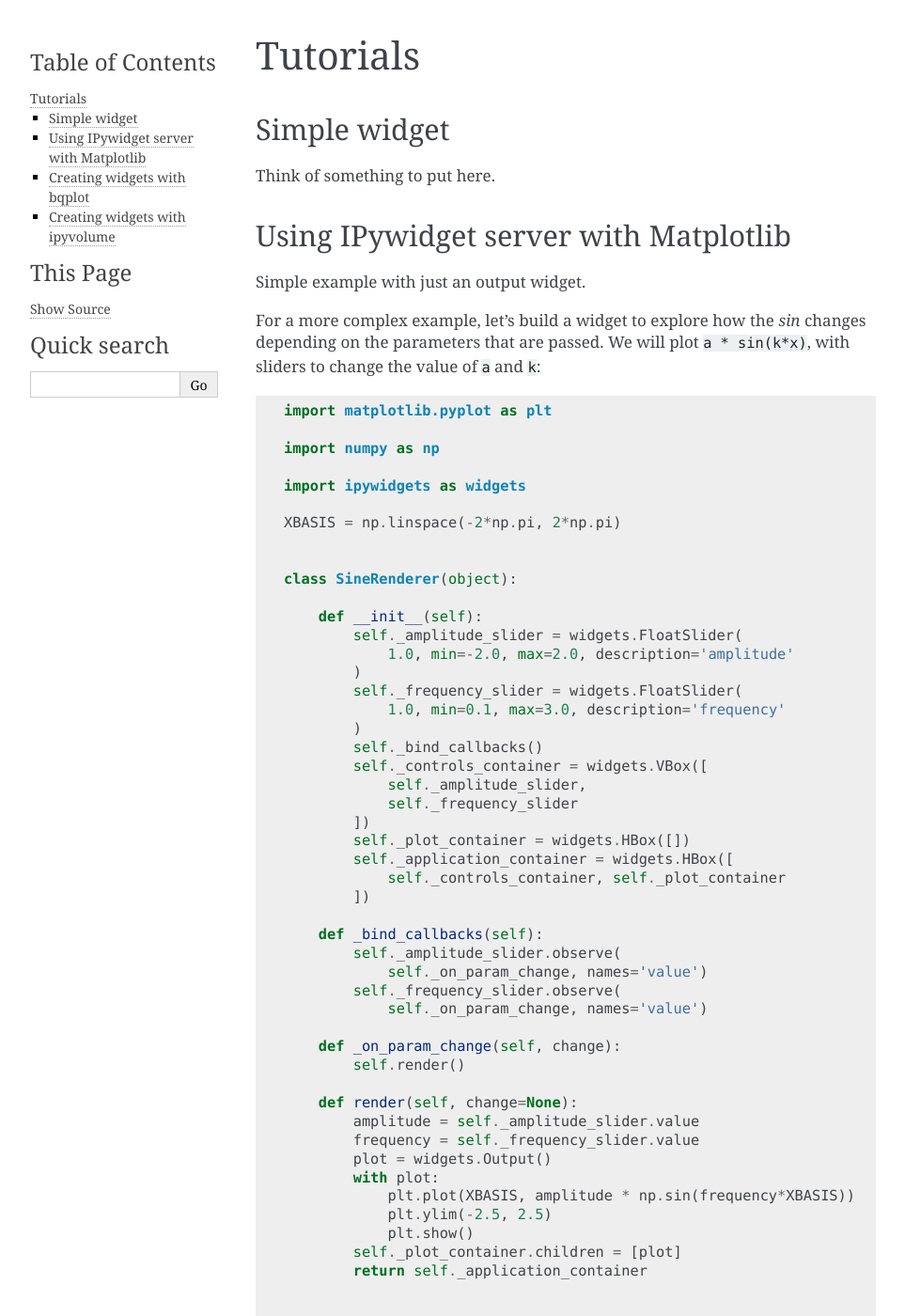
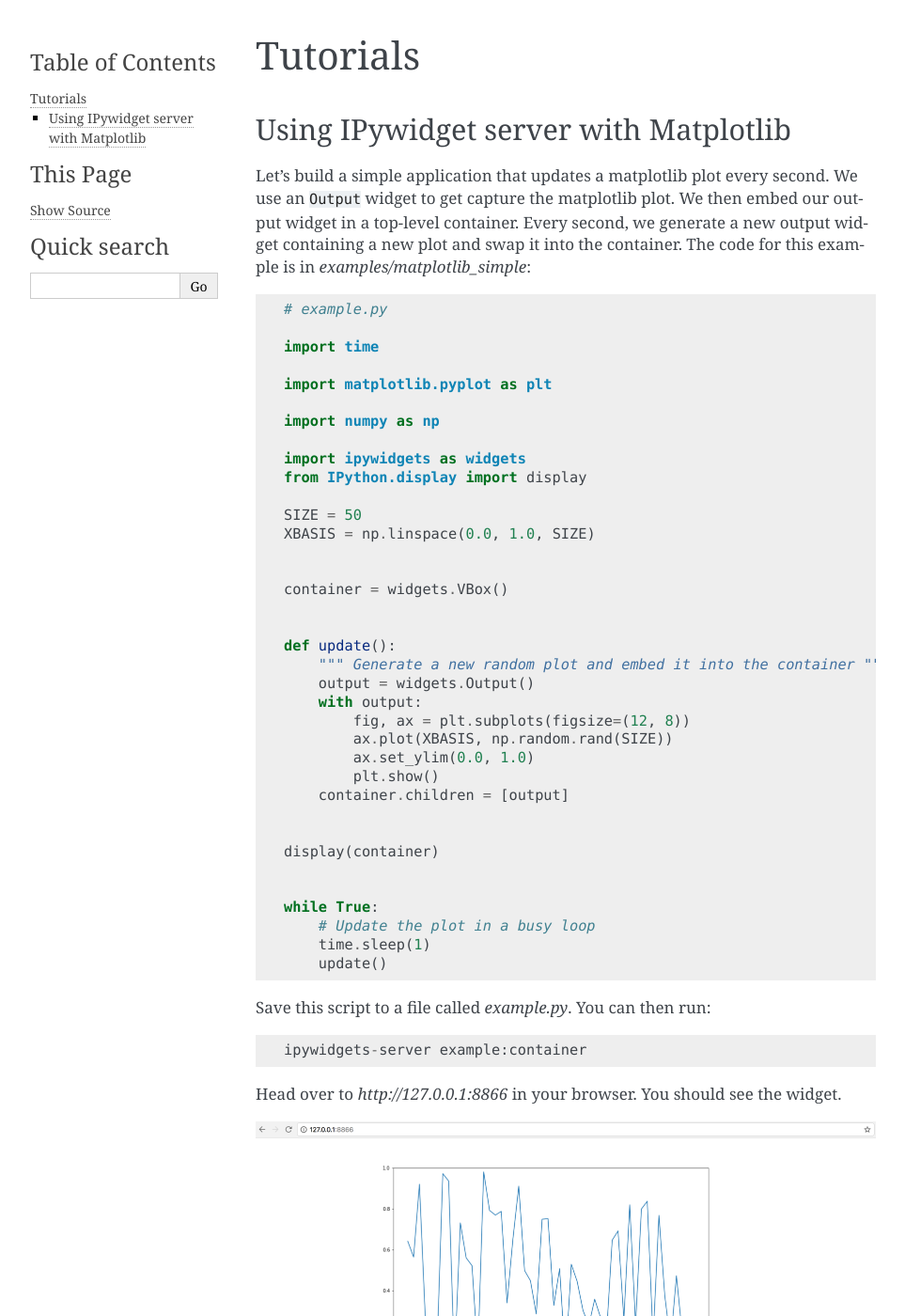
Before and after one commit to pbugnion/ipywidgets_server, a Sphinx documentation site: the page built from docs/source/tutorials.rst, in a window 1280 px wide and 1400 px high. Shown: the whole window at 94% size, without its empty margins (148-1111 px from the left). Built offline with Sphinx 7.4.7, drawn with Linux system fonts in a browser that asks for light colours; some of the changed text lies outside the part shown.

Commit message:
Add tutorial for using matplotlib

```diff
--- a/docs/source/tutorials.rst
+++ b/docs/source/tutorials.rst
@@ -2,71 +2,123 @@
 Tutorials
 =========
 
-Simple widget
--------------
+..
+   Simple widget
+   -------------
 
-Think of something to put here.
+   Think of something to put here.
 
 Using IPywidget server with Matplotlib
 --------------------------------------
 
-Simple example with just an output widget.
+Let's build a simple application that updates a matplotlib plot every second. We
+use an ``Output`` widget to get capture the matplotlib plot. We then embed our
+output widget in a top-level container. Every second, we generate a new output
+widget containing a new plot and swap it into the container. The code for this
+example is in `examples/matplotlib_simple`::
+
+    # example.py
+
+    import time
+
+    import matplotlib.pyplot as plt
+
+    import numpy as np
+
+    import ipywidgets as widgets
+    from IPython.display import display
+
+    SIZE = 50
+    XBASIS = np.linspace(0.0, 1.0, SIZE)
+
+
+    container = widgets.VBox()
+
+
+    def update():
+        """ Generate a new random plot and embed it into the container """
+        output = widgets.Output()
+        with output:
+            fig, ax = plt.subplots(figsize=(12, 8))
+            ax.plot(XBASIS, np.random.rand(SIZE))
+            ax.set_ylim(0.0, 1.0)
+            plt.show()
+        container.children = [output]
+
+
+    display(container)
+
+
+    while True:
+        # Update the plot in a busy loop
+        time.sleep(1)
+        update()
+
+
+Save this script to a file called `example.py`. You can then run::
+
+    ipywidgets-server example:container
+
+Head over to `http://127.0.0.1:8866` in your browser. You should see the widget.
+
+.. image:: images/matplotlib-simple.png
 
 For a more complex example, let's build a widget to explore how the `sin` changes
 depending on the parameters that are passed. We will plot ``a * sin(k*x)``, with sliders to change the value of ``a`` and ``k``::
 
+    import matplotlib.pyplot as plt
 
-  import matplotlib.pyplot as plt
+    import numpy as np
 
-  import numpy as np
+    import ipywidgets as widgets
 
-  import ipywidgets as widgets
-
-  XBASIS = np.linspace(-2*np.pi, 2*np.pi)
+    XBASIS = np.linspace(-2*np.pi, 2*np.pi)
 
 
-  class SineRenderer(object):
+    class SineRenderer(object):
 
-      def __init__(self):
-          self._amplitude_slider = widgets.FloatSlider(
-              1.0, min=-2.0, max=2.0, description='amplitude'
-          )
-          self._frequency_slider = widgets.FloatSlider(
-              1.0, min=0.1, max=3.0, description='frequency'
-          )
-          self._bind_callbacks()
-          self._controls_container = widgets.VBox([
-              self._amplitude_slider,
-              self._frequency_slider
-          ])
-          self._plot_container = widgets.HBox([])
-          self._application_container = widgets.HBox([
-              self._controls_container, self._plot_container
-          ])
+        def __init__(self):
+            self._amplitude_slider = widgets.FloatSlider(
+                1.0, min=-2.0, max=2.0, description='amplitude'
+            )
+            self._frequency_slider = widgets.FloatSlider(
+                1.0, min=0.1, max=3.0, description='frequency'
+            )
+            self._bind_callbacks()
+            self._controls_container = widgets.VBox([
+                self._amplitude_slider,
+                self._frequency_slider
+            ])
+            self._plot_container = widgets.HBox([])
+            self._application_container = widgets.HBox([
+                self._controls_container, self._plot_container
+            ])
 
-      def _bind_callbacks(self):
-          self._amplitude_slider.observe(
-              self._on_param_change, names='value')
-          self._frequency_slider.observe(
-              self._on_param_change, names='value')
+        def _bind_callbacks(self):
+            self._amplitude_slider.observe(
+                self._on_param_change, names='value')
+            self._frequency_slider.observe(
+                self._on_param_change, names='value')
 
-      def _on_param_change(self, change):
-          self.render()
+        def _on_param_change(self, change):
+            self.render()
 
-      def render(self, change=None):
-          amplitude = self._amplitude_slider.value
-          frequency = self._frequency_slider.value
-          plot = widgets.Output()
-          with plot:
-              plt.plot(XBASIS, amplitude * np.sin(frequency*XBASIS))
-              plt.ylim(-2.5, 2.5)
-              plt.show()
-          self._plot_container.children = [plot]
-          return self._application_container
+        def render(self, change=None):
+            amplitude = self._amplitude_slider.value
+            frequency = self._frequency_slider.value
+            output = widgets.Output()
+            with output:
+                fig, ax = plt.subplots(figsize=(12, 8))
+                ax.plot(XBASIS, amplitude * np.sin(frequency*XBASIS))
+                ax.set_ylim(-2.5, 2.5)
+                plt.show()
+            self._plot_container.children = [output]
+            return self._application_container
 
 
-  widget = SineRenderer().render()
+    container = SineRenderer().render()
 
+.. image:: images/matplotlib-sine.png
 
 It is worth noting the following:
 
@@ -76,9 +128,9 @@ It is worth noting the following:
  - The ``render`` method of our application renders the dynamic components and returns the top level widget.
 
 
+..
+   Creating widgets with bqplot
+   ----------------------------
 
-Creating widgets with bqplot
-----------------------------
-
-Creating widgets with ipyvolume
--------------------------------
+   Creating widgets with ipyvolume
+   -------------------------------
```
Also changed, not shown: docs/source/index.rst (+3 -49 lines), docs/source/intro.rst (added, +51 -0 lines), docs/source/images/matplotlib-simple.png (added), docs/source/images/matplotlib-sine.png (added), 2 other files.
